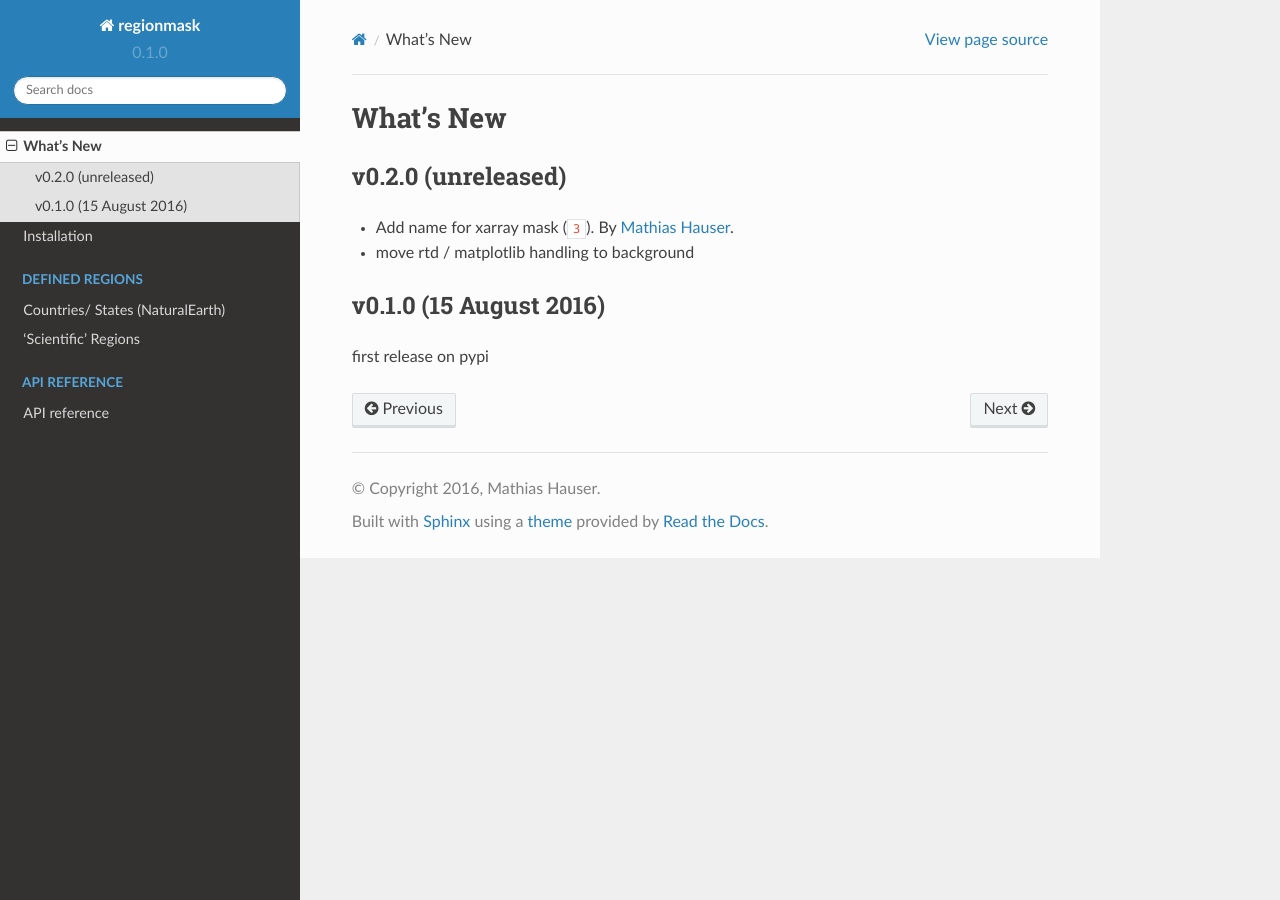
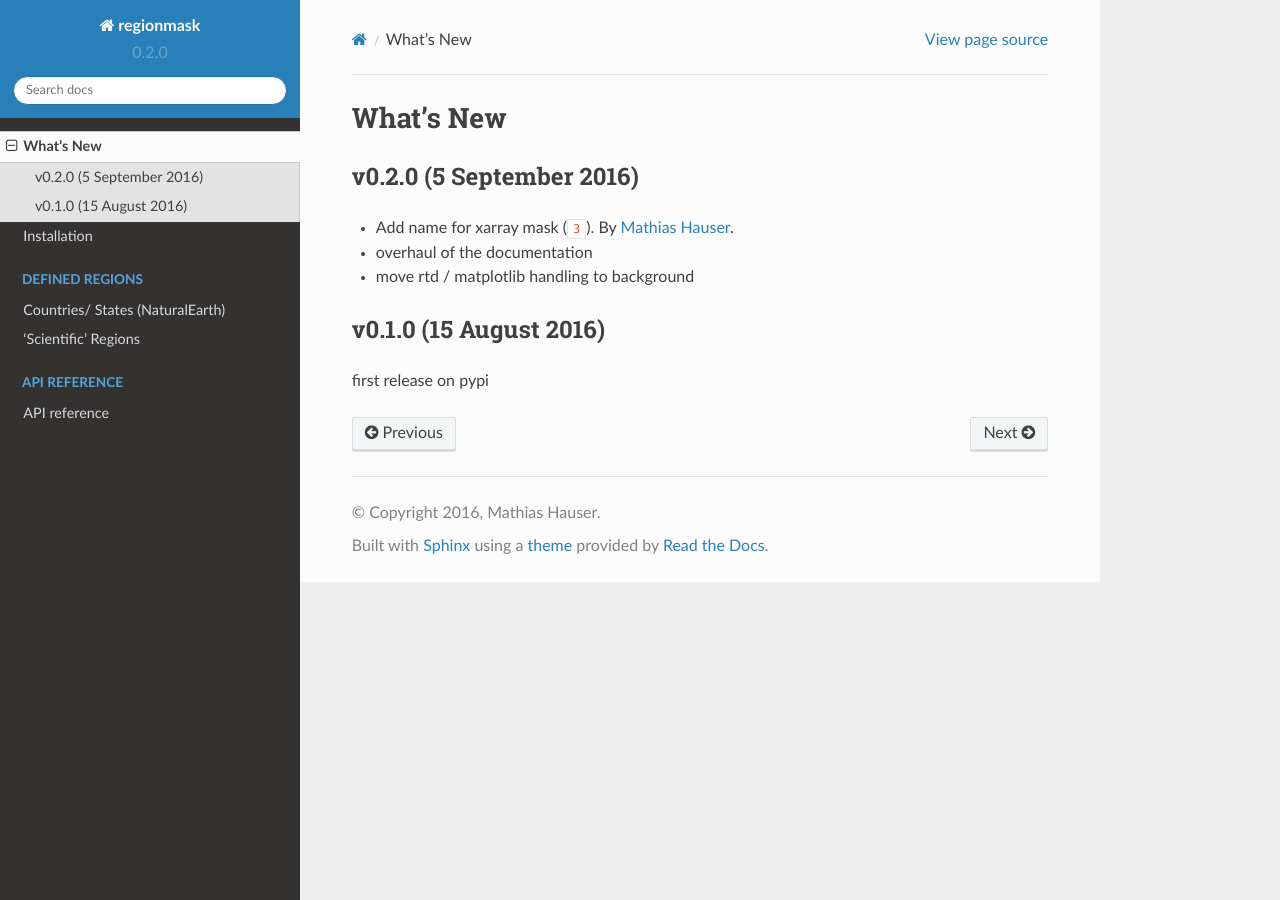
Before and after one commit to regionmask/regionmask, a Sphinx documentation site: the page built from docs/whats_new.rst, in a window 1280 px wide. Built offline with Sphinx 7.4.7 and the Read the Docs theme 2.0.0, drawn with Linux system fonts in a browser that asks for light colours; pages that are not in the unit, such as notebooks, are missing from menus; cross-references to code outside the pages are shown as plain code.

Commit message:
Release v0.2.0

```diff
--- a/docs/whats_new.rst
+++ b/docs/whats_new.rst
@@ -3,9 +3,11 @@
 What's New
 ==========
 
-v0.2.0 (unreleased)
--------------------
+v0.2.0 (5 September 2016)
+-------------------------
+
 - Add name for xarray mask (:issue:`3`). By `Mathias Hauser <https://github.com/mathause>`_.
+- overhaul of the documentation
 - move rtd / matplotlib handling to background
 
 v0.1.0 (15 August 2016)
--- a/regionmask/version.py
+++ b/regionmask/version.py
@@ -1 +1 @@
-version = "0.1.0"
+version = "0.2.0"
```
